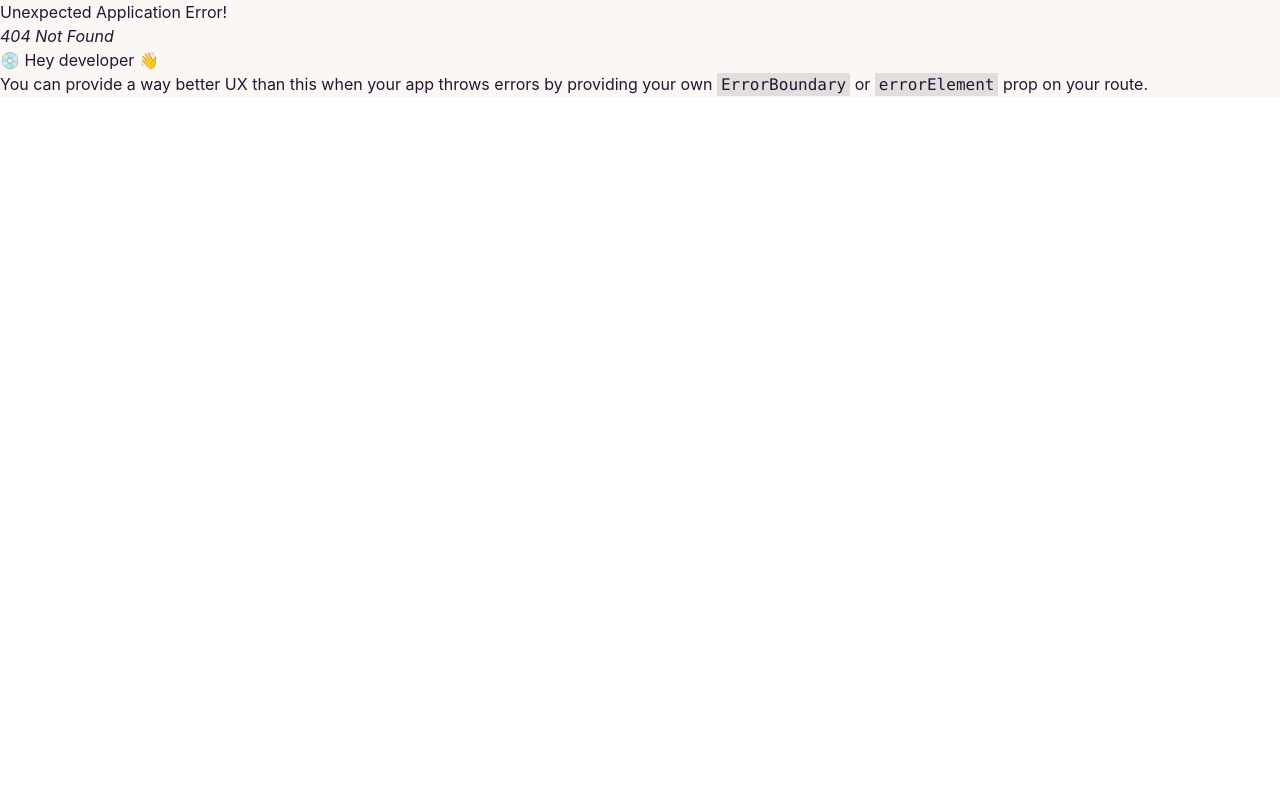
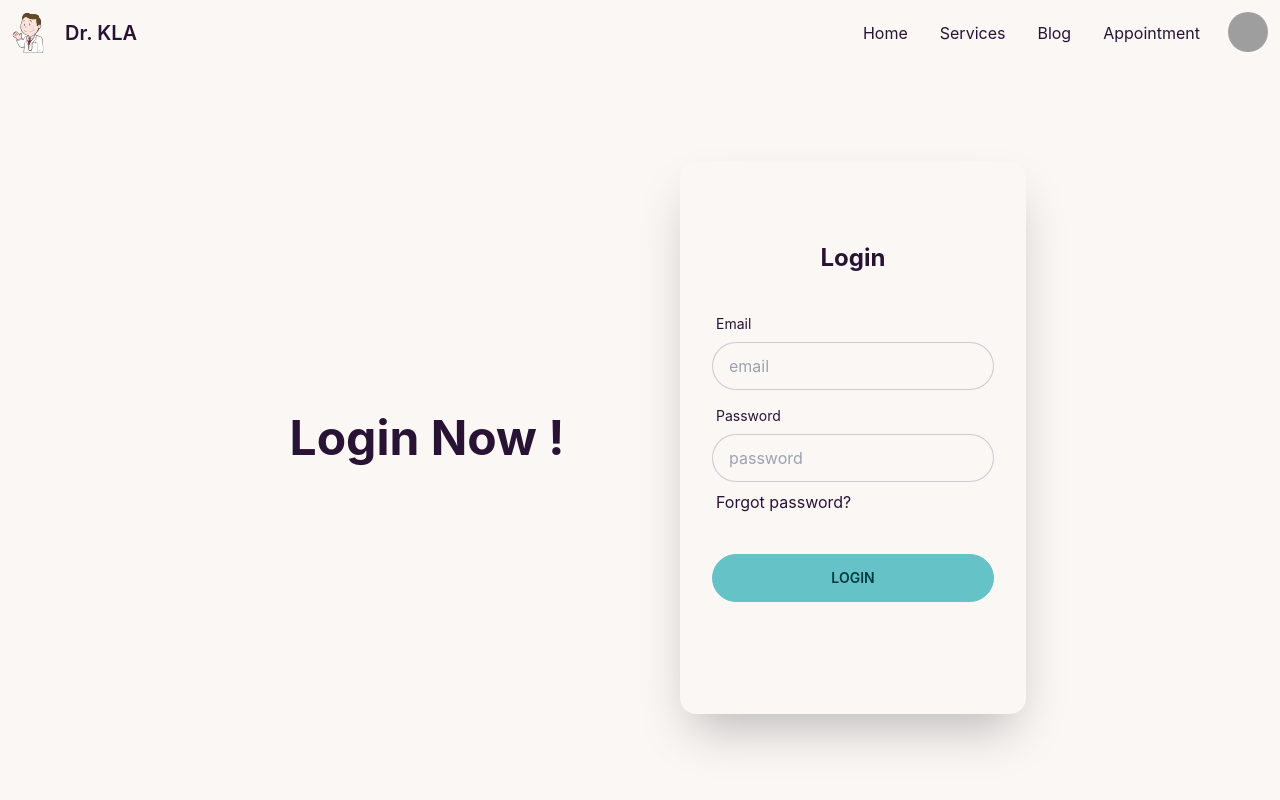
Before and after one commit to shahadot99999/service-review-client-side, a React (Create React App) app: page /login in a window 1280 px wide. Before the commit this address had no page. Shown: the top 800 px of the page. Built offline with nearby package versions, Linux system fonts and the light colour scheme; grey boxes are pictures that could not be loaded.

Commit message:
login component create and set up

```diff
--- /dev/null
+++ b/src/Pages/Home/Login/Login.js
@@ -0,0 +1,45 @@
+import React from 'react';
+import { Link } from 'react-router-dom';
+
+const handleLogin = event => {
+    event.preventDefault();
+}
+
+
+const Login = () => {
+    return (
+        <div className="hero w-full my-20">
+            <div className="hero-content grid gap-20 md:grid-cols-2 flex-col lg:flex-row">
+                <div className="text-center lg:text-left">
+                    <h1 className="text-5xl text-center font-bold">Login Now !</h1>
+                </div>
+                <div className="card flex-shrink-0 w-full max-w-sm shadow-2xl bg-base-100 py-20">
+                    <h1 className="text-2xl text-center font-bold">Login</h1>
+                    <form onSubmit={handleLogin} className="card-body">
+                        <div className="form-control">
+                            <label className="label">
+                                <span className="label-text">Email</span>
+                            </label>
+                            <input type="text" name='email' placeholder="email" className="input input-bordered" />
+                        </div>
+                        <div className="form-control">
+                            <label className="label">
+                                <span className="label-text">Password</span>
+                            </label>
+                            <input type="password" name='password' placeholder="password" className="input input-bordered" />
+                            <label className="label">
+                                <Link>Forgot password?</Link>
+                            </label>
+                        </div>
+                        <div className="form-control mt-6">
+                            <input className="btn btn-primary" type="submit" value="Login" />
+                        </div>
+                    </form>
+
+                </div>
+            </div>
+        </div>
+    );
+};
+
+export default Login;
--- a/src/Router/Routes/Routes.js
+++ b/src/Router/Routes/Routes.js
@@ -1,5 +1,6 @@
 import Main from "../../layout/Main";
 import Home from "../../Pages/Home/Home/Home";
+import Login from "../../Pages/Home/Login/Login";
 
 const { createBrowserRouter } = require("react-router-dom");
 
@@ -11,6 +12,10 @@ const router = createBrowserRouter([
             {
                 path: '/',
                 element: <Home></Home>
+            },
+            {
+                path: '/login',
+                element: <Login></Login>
             }
         ]
     }
```
Also changed, not shown: src/assets/login/login.svg (added).
